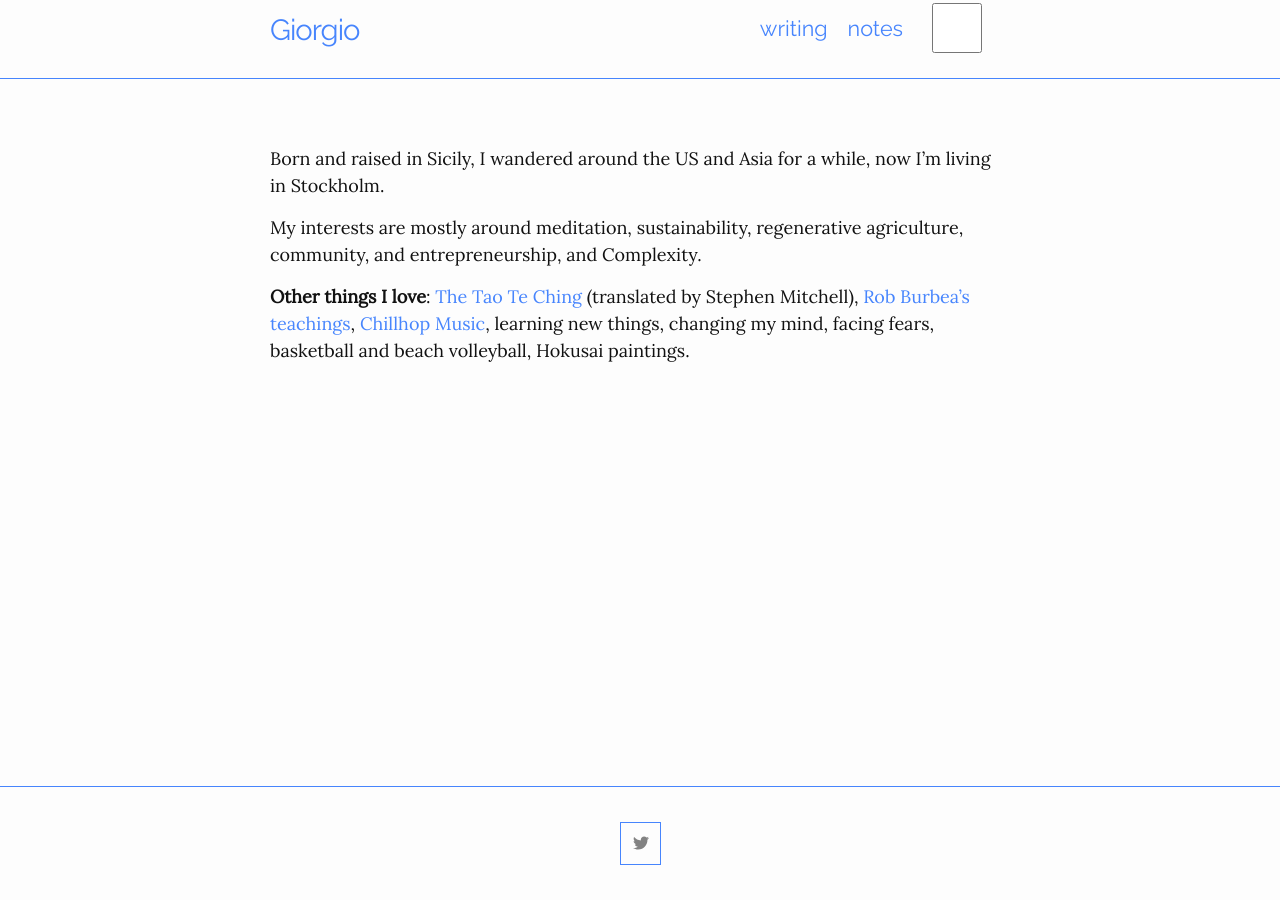
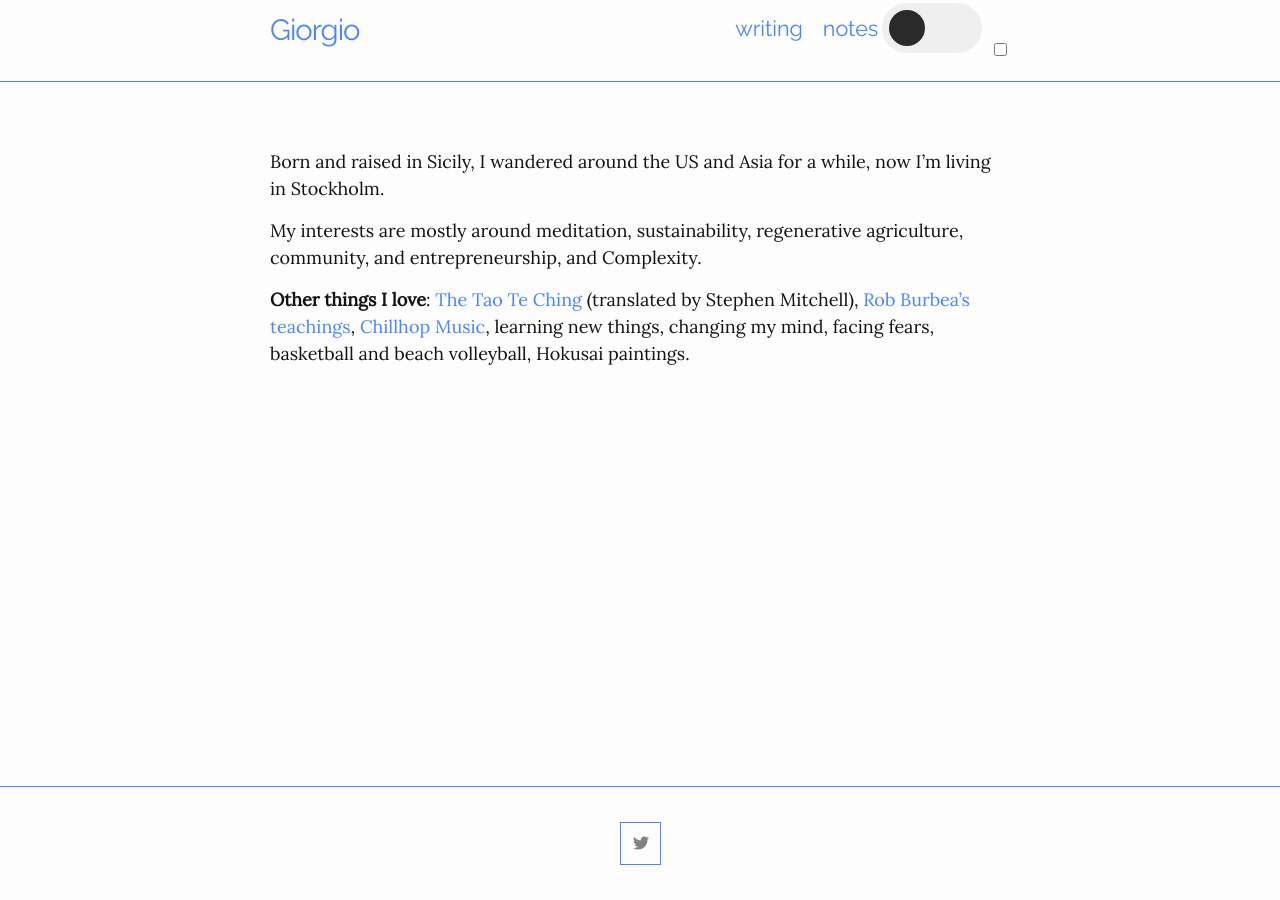
Before and after one commit to giorgiop94/giorgio-blog, a Jekyll site: the page built from index.md, in a window 1280 px wide. Built offline with Jekyll 4.4.1, drawn with Linux system fonts in a browser that asks for light colours.

Commit message:
more experiments

```diff
--- a/_includes/header.html
+++ b/_includes/header.html
@@ -21,7 +21,11 @@
           {%- endfor -%}
         </div>
         <div>
-<input type="checkbox" class="toggle-switch">
+<label class="switch">
+<input type="checkbox" class="theme-toggle">
+  <input type="checkbox">
+  <span class="slider round"></span>
+</label>
         </div>
       </nav>
   </div>
--- a/_sass/minima/skins/giorgio.scss
+++ b/_sass/minima/skins/giorgio.scss
@@ -37,66 +37,52 @@ $table-border-color:    $border-color-01 !default;
   --light: #fff; /* Adjust with your preferred light color */
 }
 
-.toggle-switch {
+.theme-toggle{
+  --toggle-size: 16px;
+  -webkit-appearance: none;
+  -moz-appearance: none;
+  appearance: none;
+  width: 6.25em;
+  height: 3.125em;
+  background: -webkit-gradient(linear, left top, right top, color-stop(50%, #efefef), color-stop(50%, #2a2a2a)) no-repeat;
+  background: -o-linear-gradient(left, #efefef 50%, #2a2a2a 50%) no-repeat;
+  background: linear-gradient(to right, #efefef 50%, #2a2a2a 50%) no-repeat;
+  background-size: 205%;
+  background-position: 0;
+  -webkit-transition: 0.4s;
+  -o-transition: 0.4s;
+  transition: 0.4s;
+  border-radius: 99em;
   position: relative;
-  width: 100px;
-  height: 50px;
-  --light: #d8dbe0;
-  --dark: #28292c;
-  --link: rgb(27, 129, 112);
-  --link-hover: rgb(24, 94, 82);
+  cursor: pointer;
+  font-size: var(--toggle-size);
 }
 
-.switch-label {
+.theme-toggle::before {
+  content: "";
+  width: 2.25em;
+  height: 2.25em;
   position: absolute;
-  width: 100%;
-  height: 50px;
-  background-color: var(--dark);
-  border-radius: 25px;
-  cursor: pointer;
-  border: 3px solid var(--dark);
+  top: 0.438em;
+  left: 0.438em;
+  background: -webkit-gradient(linear, left top, right top, color-stop(50%, #efefef), color-stop(50%, #2a2a2a)) no-repeat;
+  background: -o-linear-gradient(left, #efefef 50%, #2a2a2a 50%) no-repeat;
+  background: linear-gradient(to right, #efefef 50%, #2a2a2a 50%) no-repeat;
+  background-size: 205%;
+  background-position: 100%;
+  border-radius: 50%;
+  -webkit-transition: 0.4s;
+  -o-transition: 0.4s;
+  transition: 0.4s;
 }
 
-.checkbox {
-  position: absolute;
-  display: none;
+.theme-toggle:checked::before {
+  left: calc(100% - 2.25em - 0.438em);
+  background-position: 0;
 }
 
-.slider {
-  position: absolute;
-  width: 100%;
-  height: 100%;
-  border-radius: 25px;
-  -webkit-transition: 0.3s;
-  transition: 0.3s;
-}
-
-.checkbox:checked ~ .slider {
-  background-color: var(--light);
-}
-
-.slider::before {
-  content: "";
-  position: absolute;
-  top: 10px;
-  left: 10px;
-  width: 25px;
-  height: 25px;
-  border-radius: 50%;
-  -webkit-box-shadow: inset 12px -4px 0px 0px var(--light);
-  box-shadow: inset 12px -4px 0px 0px var(--light);
-  background-color: var(--dark);
-  -webkit-transition: 0.3s;
-  transition: 0.3s;
-}
-
-.checkbox:checked ~ .slider::before {
-  -webkit-transform: translateX(50px);
-  -ms-transform: translateX(50px);
-  transform: translateX(50px);
-  background-color: var(--dark);
-  -webkit-box-shadow: none;
-  box-shadow: none;
+.theme-toggle:checked {
+  background-position: 100%;
 }
 
 
```
